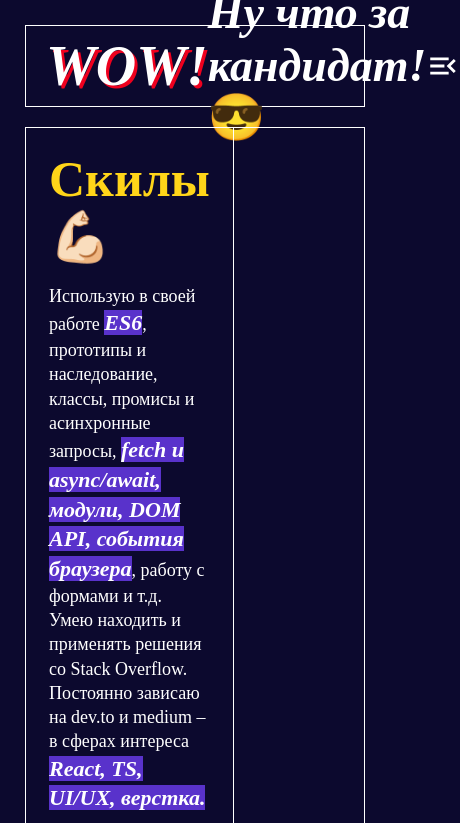
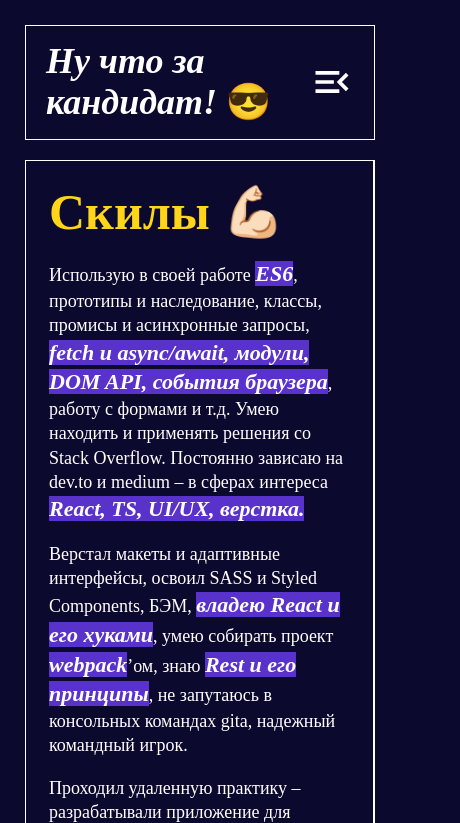
Before and after one commit to Comediant24/creative-test-frontend, a plain HTML site: page index.html in a window 390 px wide. Shown: the top 823 px of the page, 460 px wide, since content can reach past the window. Drawn offline with Linux system fonts and the light colour scheme.

Commit message:
feat: добавить адаптивности
скрыть лого при 850px
изменить flex direction и шрифты на малых дисплеях

```diff
--- a/blocks/header/header.css
+++ b/blocks/header/header.css
@@ -1,6 +1,6 @@
 .header {
   color: white;
-  height: 50px;
+  min-height: 50px;
   display: flex;
   justify-content: space-between;
   padding: 15px 20px;
@@ -18,6 +18,7 @@
 .header__title {
   font-style: italic;
   font-size: 46px;
+  margin: 0;
 }
 
 .header__title_emoji {
@@ -53,3 +54,20 @@
     display: none;
   }
 }
+
+@media screen and (max-width: 850px) {
+  .header__logo {
+    display: none;
+  }
+
+    .header__menu-icon {
+      width: 44px;
+      height: 44px;
+    }
+}
+
+@media screen and (max-width: 660px) {
+  .header__title {
+    font-size: 36px;
+  }
+}
--- a/blocks/resume/resume.css
+++ b/blocks/resume/resume.css
@@ -42,3 +42,10 @@
 .resume__image {
   width: 100%;
 }
+
+
+@media screen and (max-width: 900px) {
+  .resume__item-container {
+    flex-direction: column;
+  }
+}
--- a/blocks/root/root.css
+++ b/blocks/root/root.css
@@ -3,5 +3,6 @@
   color: white;
   padding: 25px;
   min-height: 100vh;
+  min-width: 400px;
   box-sizing: border-box;
 }
--- a/index.html
+++ b/index.html
@@ -10,9 +10,9 @@
   <body class="root">
     <div class="page">
       <header class="header">
-        <h1 class="header__logo">WOW!</h1>
+        <h2 class="header__logo">WOW!</h2>
         <h1 class="header__title">
-          Ну что за кандидат!<span class="header__title_emoji"> 😎</span>
+          Ну что за кандидат!<span class="header__title_emoji">&nbsp;😎</span>
         </h1>
         <div class="header__menu-toggle">
           <div class="header__toggle-wrapper header__toggle-wrapper_menu">
```
